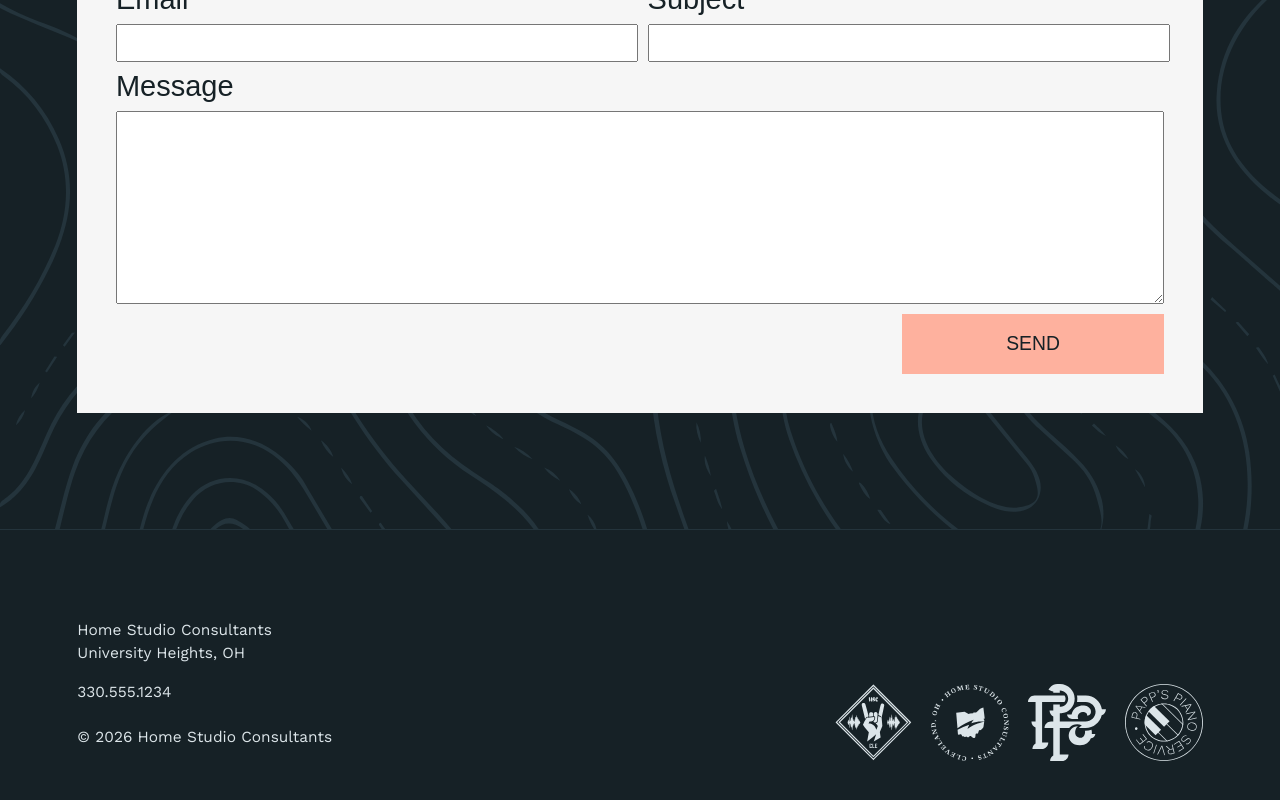
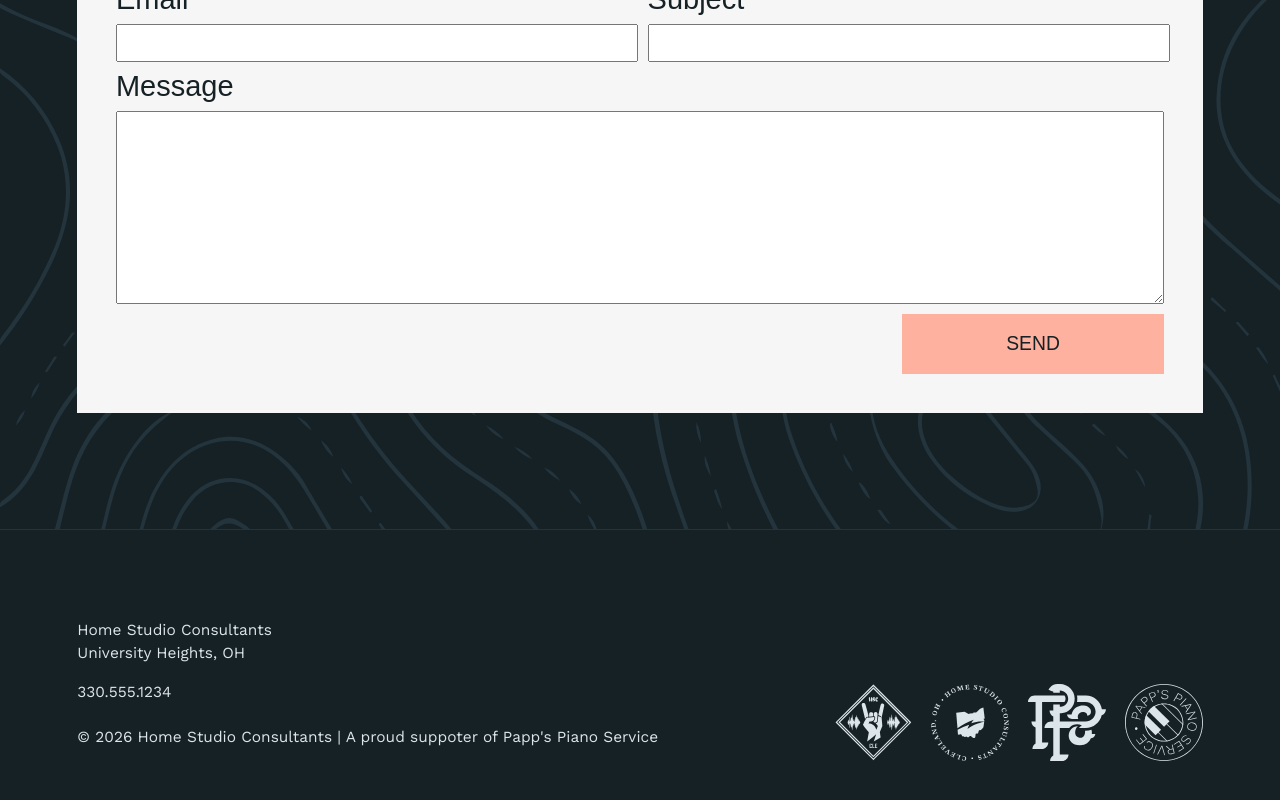
Before and after one commit to joshua-levan/hsc, a React (Vite) app: page / in a window 1280 px wide. Shown: the part 4223-5023 px from the top of the page. Built offline with nearby package versions, Linux system fonts and the light colour scheme; a web font is replaced by a local one.

Commit message:
reference Papps Piano

```diff
--- a/src/components/footer/Footer.tsx
+++ b/src/components/footer/Footer.tsx
@@ -13,7 +13,7 @@ const Footer = () => {
                 <p>University Heights, OH</p>
                 <a href="tel:3305551234">330.555.1234</a>
             </div>
-            <p>© {new Date().getFullYear()} Home Studio Consultants</p>
+            <p>© {new Date().getFullYear()} Home Studio Consultants | A proud suppoter of Papp's Piano Service</p>
         </div>
         <div className='img-container'>
             <img src={rockLogo} alt="HSC alt logo" />
```
